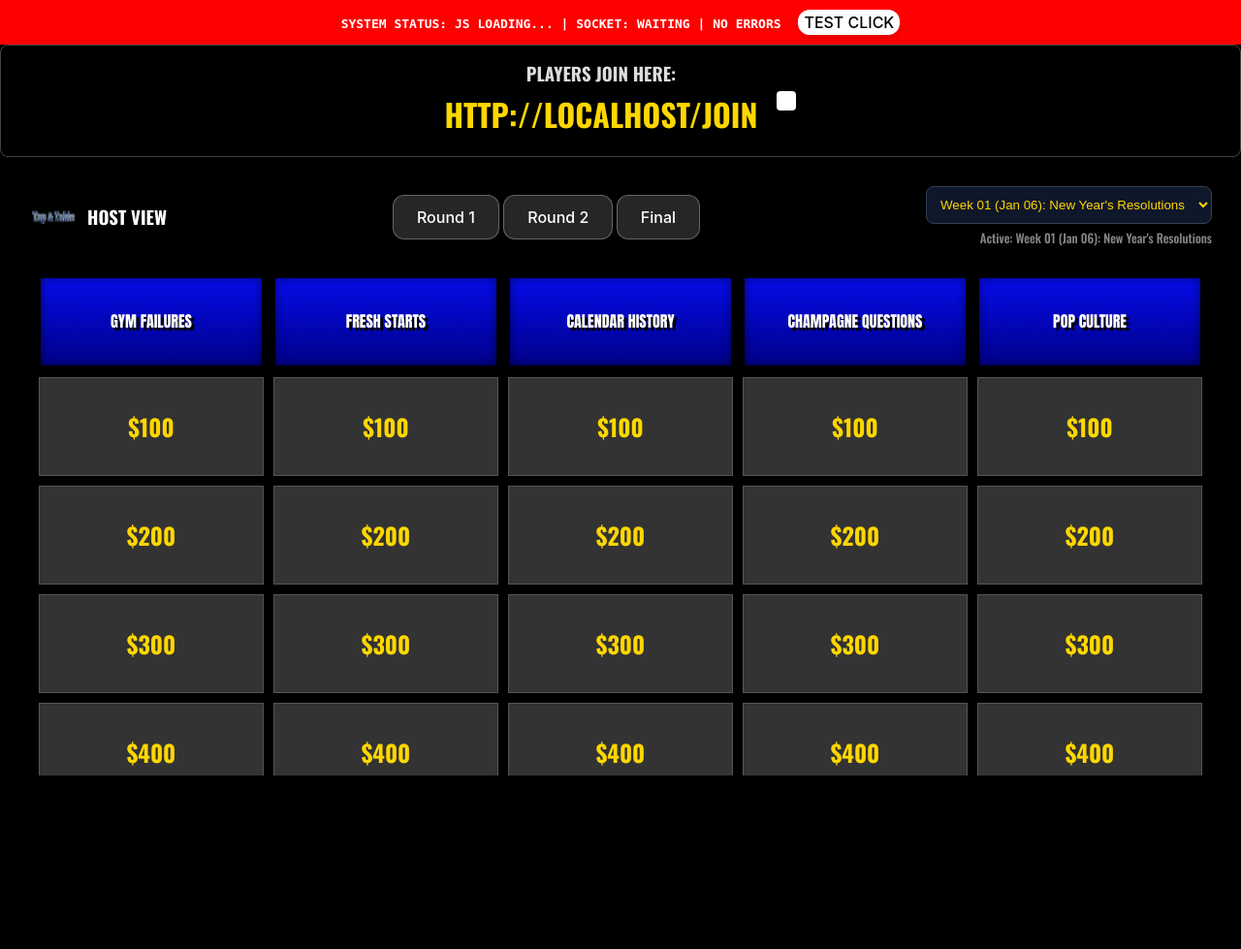
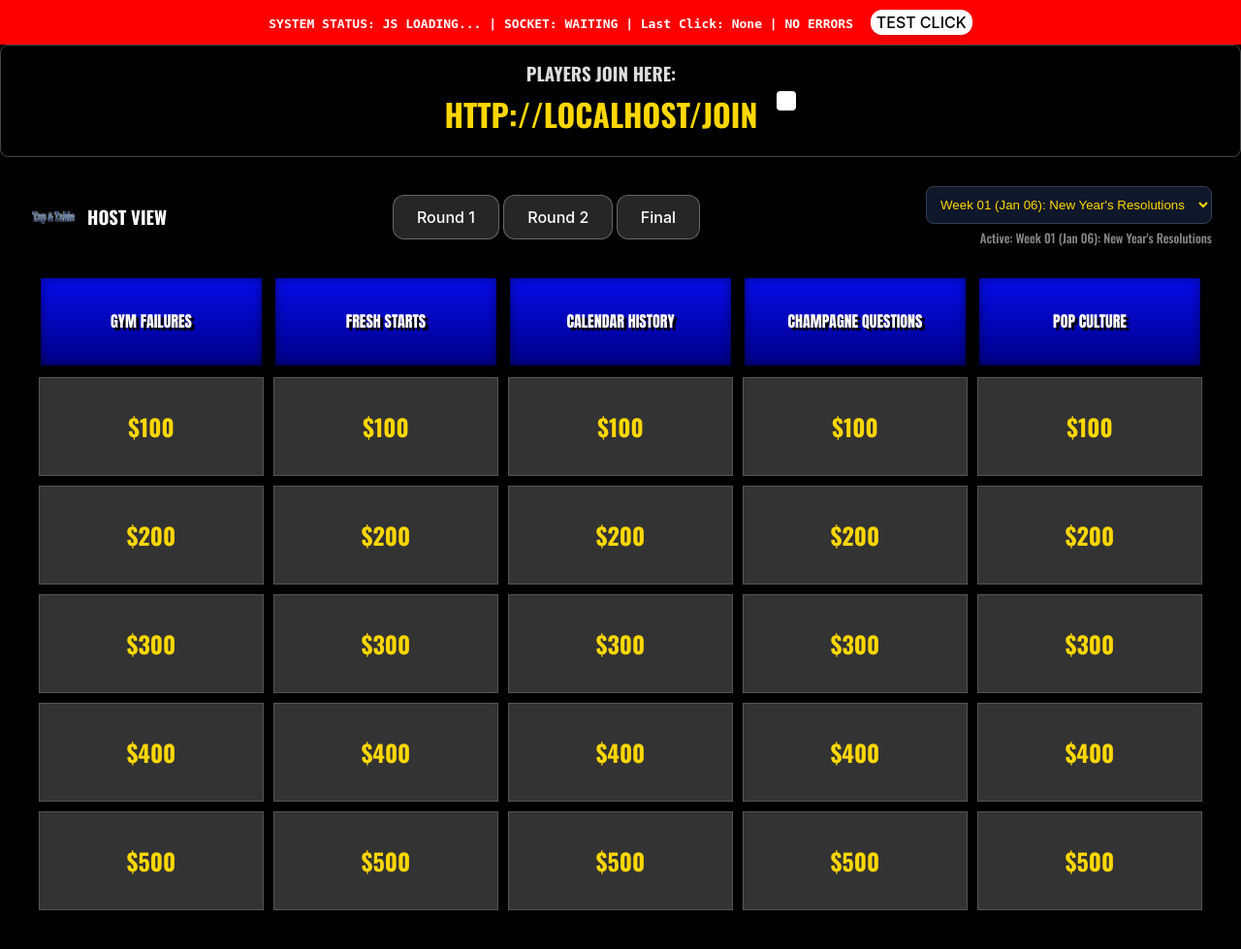
Before and after one commit to lbholmes425/jeopardy-game, a Flask app: page /host in a window 1280 px wide. Shown: the whole page at 97% size. Before the commit the page ends 800 px from the top, so only its background shows below. Run offline with Flask 3, Linux system fonts and the light colour scheme; the visitor is signed in with stand-in values (Sample User, id 1); some libraries are stand-ins or nearby versions.

Commit message:
Fix Host UI: Apply z-index overrides and container overflow fix

```diff
--- a/templates/host.html
+++ b/templates/host.html
@@ -128,12 +128,58 @@
     <div class="app-container main-content">
         <!-- CRITICAL DIAGNOSTICS - REMOVE AFTER FIX -->
         <div id="sys-status"
-            style="background: red; color: white; padding: 10px; text-align: center; font-weight: bold; font-family: monospace;">
-            SYSTEM STATUS: <span id="js-stat">JS LOADING...</span> | <span id="sock-stat">SOCKET: WAITING</span> | <span
-                id="err-log">NO ERRORS</span>
+            style="background: red; color: white; padding: 10px; text-align: center; font-weight: bold; font-family: monospace; position: sticky; top: 0; z-index: 99999;">
+            SYSTEM STATUS: <span id="js-stat">JS LOADING...</span> | <span id="sock-stat">SOCKET: WAITING</span> | Last
+            Click: <span id="click-debug">None</span> | <span id="err-log">NO ERRORS</span>
             <button onclick="alert('Test Click OK')"
                 style="background: white; color: black; padding: 2px 5px; margin-left: 10px;">TEST CLICK</button>
         </div>
+
+        <!-- CRITICAL FIX: OVERRIDE CONTAINER & Z-INDEX -->
+        <style>
+            .app-container {
+                height: auto !important;
+                min-height: 100vh;
+                overflow-y: auto !important;
+                overflow-x: hidden;
+            }
+
+            .main-content {
+                height: auto !important;
+                overflow: visible !important;
+            }
+
+            /* FORCE GRID CELLS TO TOP LAYER */
+            .host-grid-cell {
+                z-index: 200 !important;
+                /* Above .control-panel (100) */
+            }
+
+            /* Diagnostic Hover - KEEP UNTIL VERIFIED */
+            .host-grid-cell:hover {
+                border: 5px solid lime !important;
+                /* Changed to Green for 'Go' */
+                background-color: yellow !important;
+                cursor: pointer !important;
+                transform: scale(1.1);
+                box-shadow: 0 0 15px white;
+            }
+        </style>
+
+        <script>
+            // GLOBAL CLICK TRACKER
+            document.addEventListener('click', function (e) {
+                const clickDebug = document.getElementById('click-debug');
+                if (clickDebug) {
+                    let target = e.target;
+                    let info = target.tagName;
+                    if (target.className) info += "." + target.className;
+                    if (target.id) info += "#" + target.id;
+                    clickDebug.innerText = info + " @ " + new Date().toLocaleTimeString();
+                    console.log("Global Click:", info, target);
+                }
+            }, true); // Capture phase
+        </script>
 
         <div class="host-join-info">
             <div>
```
